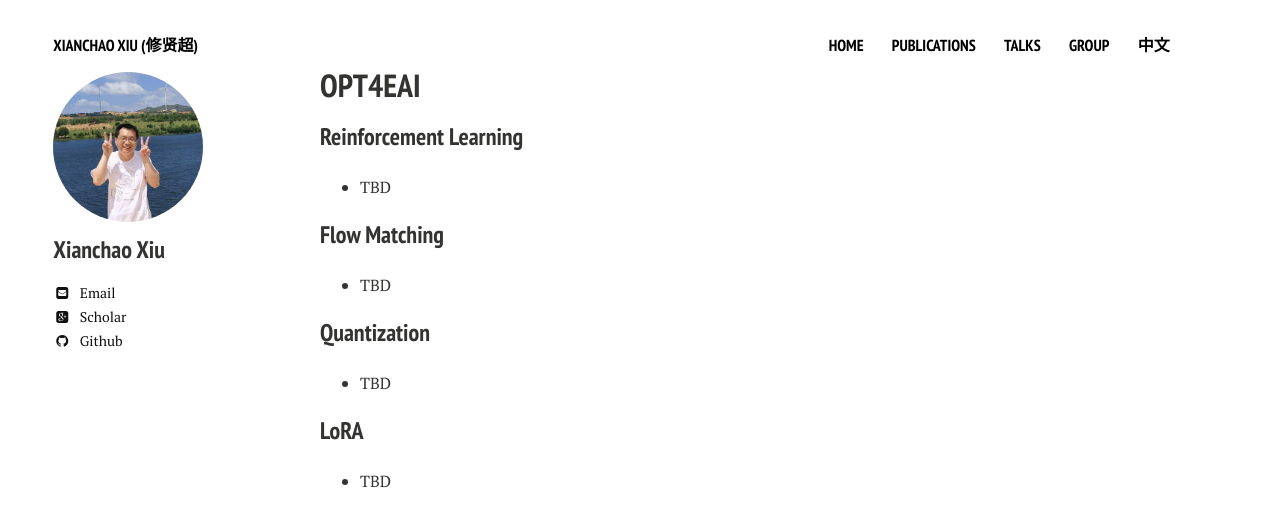
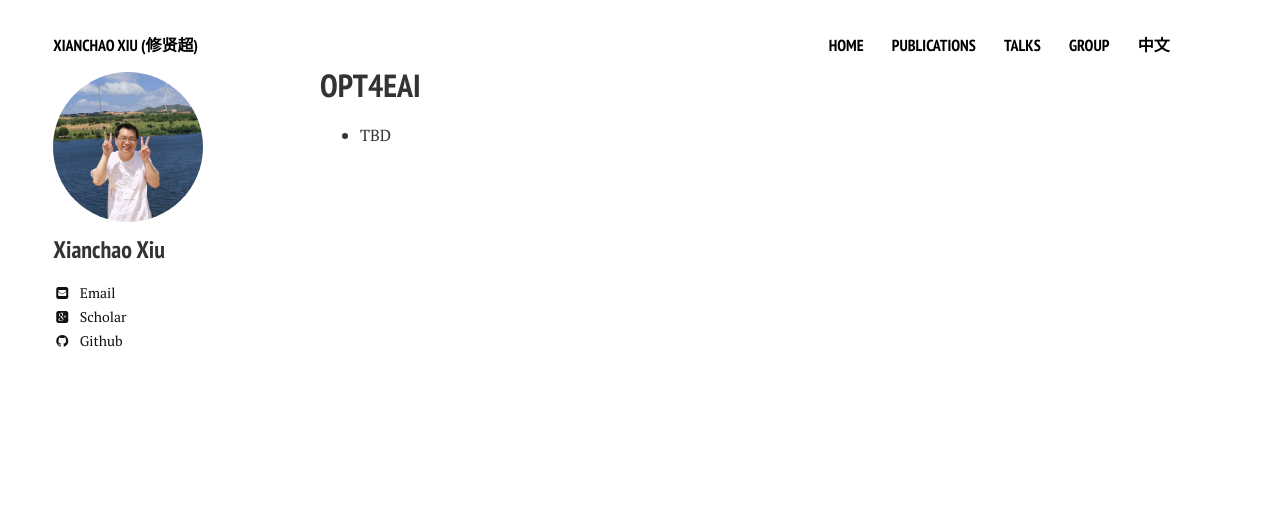
Before and after one commit to xianchaoxiu/xianchaoxiu.github.io, a Jekyll site: the page built from chinese/research/EAI/index.md, in a window 1280 px wide. Shown: the top 527 px of the page. Built offline with Jekyll 4.4.1, drawn with Linux system fonts in a browser that asks for light colours; nearby versions of some CDN libraries.

Commit message:
Update index.md

```diff
--- a/chinese/research/EAI/index.md
+++ b/chinese/research/EAI/index.md
@@ -5,14 +5,5 @@ comments: false
 share: false
 ---
 
-### Reinforcement Learning
+
 * TBD <br>
-
-### Flow Matching
-* TBD <br>
-
-### Quantization
-* TBD <br>
-
-### LoRA
-* TBD <br>
```
